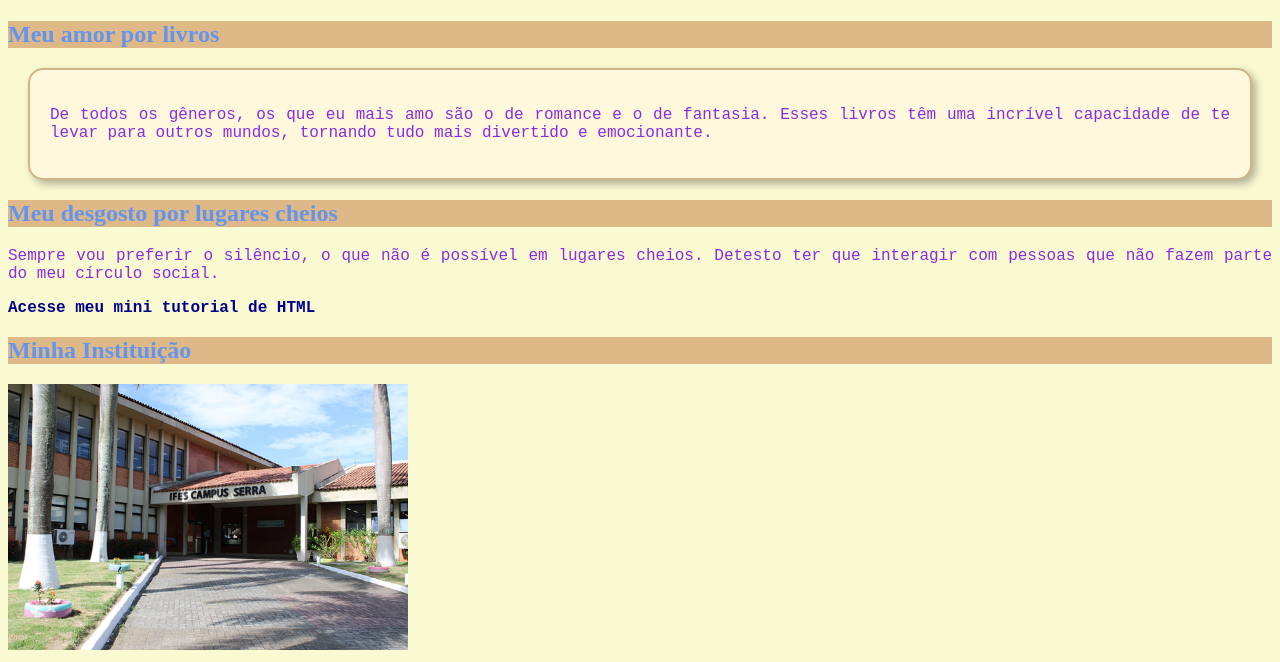
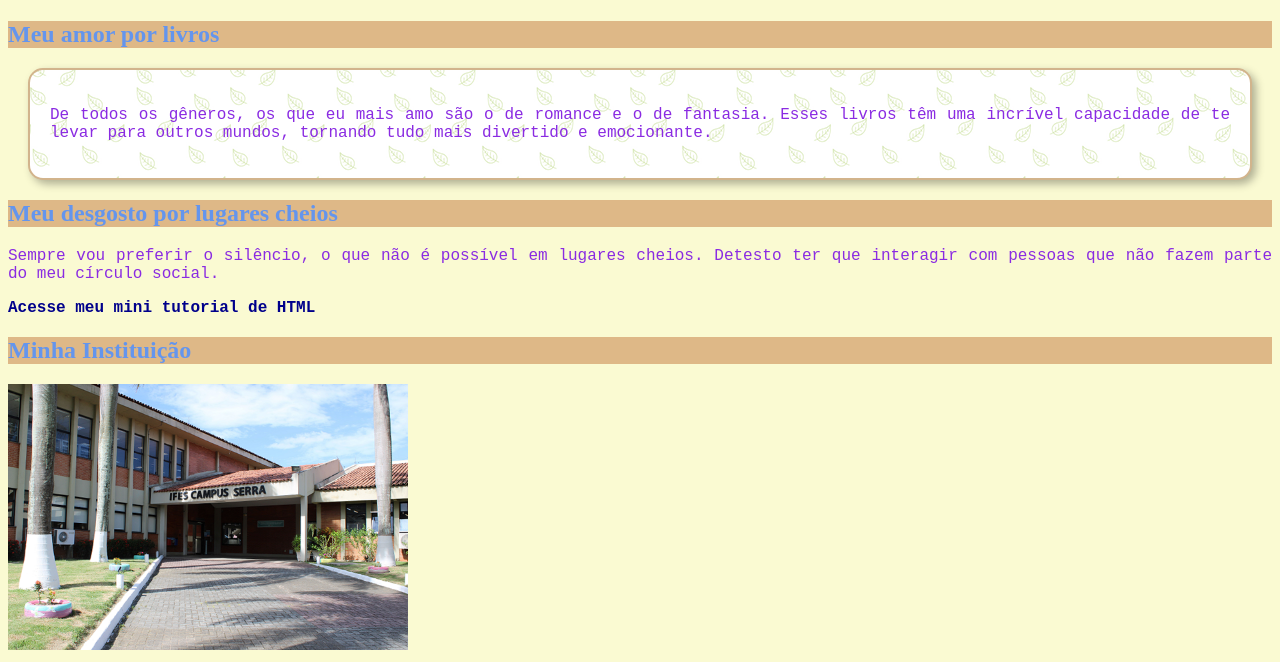
Before and after one commit to Keury12/Page, a plain HTML site: page paginapessoal.html in a window 1280 px wide. Shown: the part 233-895 px from the top of the page. Drawn offline with Linux system fonts and the light colour scheme.

Commit message:
update estilo.css

```diff
--- a/estilos/estilo.css
+++ b/estilos/estilo.css
@@ -1,6 +1,14 @@
 body {
   background-color: lightgoldenrodyellow;
+
+  /* Logo do IFES fixado no canto superior direito */
+  background-image: url("../imagens/logoSerra.png");
+  background-repeat: no-repeat;
+  background-position: top right;
+  background-size: 50px;
+  background-attachment: fixed;
 }
+
 
 h1 {
   text-align: center;
@@ -33,6 +41,10 @@ p {
   margin: 20px;
   box-shadow: 4px 4px 8px rgba(0, 0, 0, 0.3);
   background-color: #fff8dc;
+
+  /* Nova imagem de fundo da textura */
+  background-image: url('../imagens/fundo.png'); /* ajuste o caminho conforme sua estrutura */
+  background-repeat: repeat; /* padrão para textura */
 }
 
 /* 🔗 Pseudoclasses para links */
```
Also changed, not shown: imagens/fundo.png (added).
